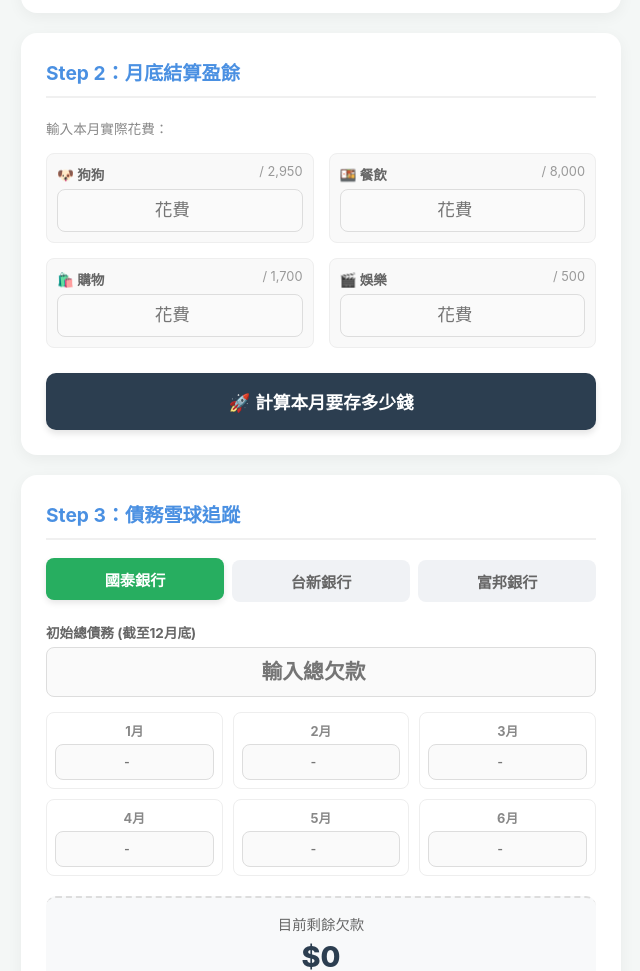
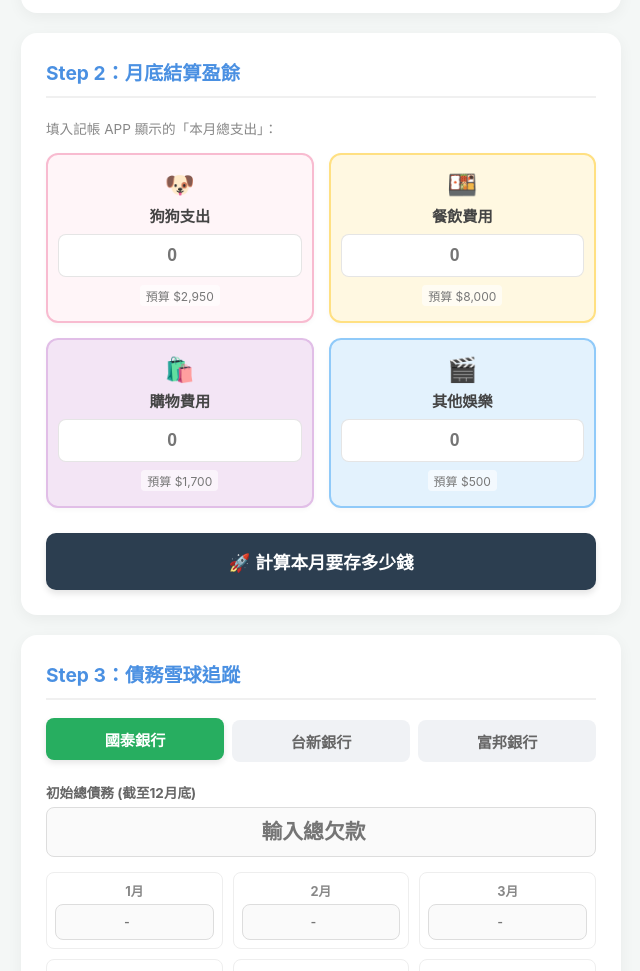
Before and after one commit to topen313/savemymoney, a plain HTML site: page index.html in a window 1280 px wide. Shown: the part 677-1648 px from the top of the page, without its empty margins (319-959 px from the left). Drawn offline with Linux system fonts and the light colour scheme.

Commit message:
Upgrade to version 3.3 with UI enhancements
Updated title and version number from 3.2 to 3.3, improved input field styles, and redesigned expense section.

```diff
--- a/index.html
+++ b/index.html
@@ -3,7 +3,7 @@
 <head>
     <meta charset="UTF-8">
     <meta name="viewport" content="width=device-width, initial-scale=1.0">
-    <title>Taffi 財務指揮中心 3.2 (直覺版)</title>
+    <title>Taffi 財務指揮中心 3.3 (美化版)</title>
     <style>
         /* --- 基礎設定 --- */
         body { font-family: -apple-system, BlinkMacSystemFont, "Segoe UI", Roboto, Helvetica, Arial, sans-serif; background-color: #f4f7f6; color: #333; max-width: 600px; margin: 0 auto; padding: 20px; }
@@ -13,9 +13,9 @@
         .card { background: white; padding: 25px; border-radius: 16px; box-shadow: 0 4px 15px rgba(0,0,0,0.05); margin-bottom: 20px; }
         h2 { font-size: 1.2rem; color: #4a90e2; margin-top: 0; border-bottom: 2px solid #f0f0f0; padding-bottom: 10px; margin-bottom: 20px; }
 
-        /* --- 通用輸入框樣式 --- */
-        input[type="number"] { width: 100%; padding: 10px; border: 1px solid #ddd; border-radius: 8px; font-size: 1.1rem; box-sizing: border-box; text-align: center; transition: border 0.3s; background: #fafafa; }
-        input[type="number"]:focus { border-color: #4a90e2; background: #fff; outline: none; }
+        /* --- 通用輸入框 --- */
+        input[type="number"] { width: 100%; padding: 10px; border: 1px solid #ddd; border-radius: 8px; font-size: 1.1rem; box-sizing: border-box; text-align: center; transition: all 0.3s; background: #fafafa; }
+        input[type="number"]:focus { border-color: #4a90e2; background: #fff; outline: none; box-shadow: 0 0 0 3px rgba(74, 144, 226, 0.1); }
         label { display: block; font-size: 0.85rem; color: #666; margin-bottom: 5px; font-weight: bold; }
 
         /* --- Step 1: 收入區塊 --- */
@@ -28,10 +28,51 @@
         .checklist-text { flex-grow: 1; font-size: 1rem; }
         .checklist-amt { color: #555; font-weight: bold; }
 
-        /* --- Step 2: 支出盈餘區塊 (修復版) --- */
-        .expense-grid { display: grid; grid-template-columns: 1fr 1fr; gap: 15px; margin-bottom: 15px; }
-        .expense-item { background: #f9f9f9; padding: 10px; border-radius: 8px; border: 1px solid #eee; }
-        .budget-hint { font-size: 0.8rem; color: #999; font-weight: normal; float: right; }
+        /* --- Step 2: 支出盈餘區塊 (全新設計) --- */
+        .expense-grid {
+            display: grid;
+            grid-template-columns: 1fr 1fr; /* 兩欄 */
+            gap: 15px;
+            margin-bottom: 15px;
+        }
+
+        .expense-card {
+            background: #fff;
+            border-radius: 12px;
+            padding: 15px 10px;
+            text-align: center;
+            border: 2px solid transparent; /* 預留邊框位置 */
+            box-shadow: 0 2px 5px rgba(0,0,0,0.03);
+            transition: transform 0.2s;
+        }
+
+        .expense-card:hover { transform: translateY(-2px); }
+
+        /* 各類別主題色 */
+        .theme-dog { background-color: #fff5f8; border-color: #f8bbd0; } /* 粉紅 */
+        .theme-food { background-color: #fff8e1; border-color: #ffe082; } /* 橘黃 */
+        .theme-shop { background-color: #f3e5f5; border-color: #e1bee7; } /* 紫色 */
+        .theme-ent { background-color: #e3f2fd; border-color: #90caf9; } /* 藍色 */
+
+        .exp-icon { font-size: 1.5rem; display: block; margin-bottom: 5px; }
+        .exp-title { font-weight: bold; font-size: 0.95rem; color: #444; margin-bottom: 8px; display: block; }
+
+        .expense-card input {
+            background: white;
+            border: 1px solid rgba(0,0,0,0.1);
+            font-weight: bold;
+            color: #333;
+        }
+
+        .exp-budget {
+            margin-top: 8px;
+            font-size: 0.75rem;
+            color: #777;
+            background: rgba(255,255,255,0.6);
+            padding: 2px 6px;
+            border-radius: 4px;
+            display: inline-block;
+        }
 
         button.calc-btn { width: 100%; background-color: #2c3e50; color: white; border: none; padding: 16px; border-radius: 10px; font-size: 1.1rem; font-weight: bold; cursor: pointer; margin-top: 10px; transition: background 0.2s; box-shadow: 0 4px 6px rgba(0,0,0,0.1); }
         button.calc-btn:hover { background-color: #1a252f; transform: translateY(-1px); }
@@ -46,17 +87,15 @@
         .tag-taffi { background-color: #fce4ec; color: #c2185b; }
         .tag-em { background-color: #e8f5e9; color: #2e7d32; }
 
-        /* --- Step 3: 債務區塊 (Tab + 直接輸入) --- */
+        /* --- Step 3: 債務區塊 --- */
         .bank-tabs { display: flex; gap: 8px; margin-bottom: 20px; }
         .tab-btn { flex: 1; padding: 10px; border: none; border-radius: 8px; font-size: 0.95rem; font-weight: bold; color: #666; background-color: #f0f2f5; cursor: pointer; transition: all 0.2s; }
         .tab-btn.active { color: white; transform: translateY(-2px); box-shadow: 0 3px 6px rgba(0,0,0,0.1); }
 
-        /* 銀行顏色 */
         .tab-btn[data-bank="cathay"].active { background-color: #27ae60; }
         .tab-btn[data-bank="taishin"].active { background-color: #e74c3c; }
         .tab-btn[data-bank="fubon"].active { background-color: #2980b9; }
 
-        /* 銀行內容面板 */
         .bank-panel { display: none; }
         .bank-panel.active { display: block; animation: fadeIn 0.3s; }
         @keyframes fadeIn { from { opacity: 0; } to { opacity: 1; } }
@@ -64,14 +103,12 @@
         .debt-header { margin-bottom: 15px; }
         .debt-header input { font-size: 1.3rem; font-weight: bold; color: #333; padding: 12px; }
 
-        /* 月份直接輸入網格 */
         .months-grid { display: grid; grid-template-columns: repeat(3, 1fr); gap: 10px; margin-bottom: 20px; }
         .month-box { background: white; border: 1px solid #eee; border-radius: 8px; padding: 8px; text-align: center; }
         .month-box label { font-size: 0.8rem; margin-bottom: 4px; color: #888; }
         .month-box input { font-size: 1rem; padding: 8px; height: auto; }
         .month-box input:not(:placeholder-shown) { background-color: #e8f5e9; border-color: #a5d6a7; color: #1b5e20; font-weight: bold; }
 
-        /* 底部剩餘金額 */
         .remain-area { background-color: #f8f9fa; border-radius: 10px; padding: 15px; text-align: center; border-top: 2px dashed #ddd; }
         .remain-label { font-size: 0.9rem; color: #666; margin-bottom: 5px; }
         .remain-amount { font-size: 1.8rem; font-weight: 800; color: #2c3e50; }
@@ -80,17 +117,17 @@
 </head>
 <body>
 
-    <h1>💰 財務指揮中心 3.2</h1>
-    <p class="subtitle">收入 -> 結算 -> 還債 (完美動線版)</p>
+    <h1>💰 財務指揮中心 3.3</h1>
+    <p class="subtitle">收入 -> 結算 -> 還債</p>
 
     <div class="card">
         <h2>Step 1：月初收入與分配</h2>
         <div class="income-grid">
-            <div><label>底薪</label><input type="number" id="salaryBase" value="45000"></div>
+            <div><label>底薪</label><input type="number" id="salaryBase" placeholder="輸入金額"></div>
             <div><label>獎金</label><input type="number" id="salaryBonus" placeholder="0"></div>
             <div><label>攝影棚</label><input type="number" id="salaryStudio" placeholder="0"></div>
         </div>
-        <div class="total-income" id="totalIncomeDisplay">總收入：$45,000</div>
+        <div class="total-income" id="totalIncomeDisplay">總收入：$0</div>
 
         <p style="font-size: 0.85rem; color: #666; margin-top: 20px; border-bottom: 1px solid #eee; padding-bottom: 5px;">固定扣款確認：</p>
         <div class="checklist-item"><input type="checkbox" id="check1"><div class="checklist-text">🏠 房貸 (給爸媽)</div><div class="checklist-amt">$15,000</div></div>
@@ -102,24 +139,35 @@
 
     <div class="card">
         <h2>Step 2：月底結算盈餘</h2>
-        <p style="font-size: 0.85rem; color: #888; margin-bottom: 15px;">輸入本月實際花費：</p>
+        <p style="font-size: 0.85rem; color: #888; margin-bottom: 15px;">填入記帳 APP 顯示的「本月總支出」：</p>
 
         <div class="expense-grid">
-            <div class="expense-item">
-                <label>🐶 狗狗 <span class="budget-hint">/ 2,950</span></label>
-                <input type="number" id="spentDog" placeholder="花費">
+            <div class="expense-card theme-dog">
+                <span class="exp-icon">🐶</span>
+                <span class="exp-title">狗狗支出</span>
+                <input type="number" id="spentDog" placeholder="0">
+                <div class="exp-budget">預算 $2,950</div>
             </div>
-            <div class="expense-item">
-                <label>🍱 餐飲 <span class="budget-hint">/ 8,000</span></label>
-                <input type="number" id="spentFood" placeholder="花費">
+
+            <div class="expense-card theme-food">
+                <span class="exp-icon">🍱</span>
+                <span class="exp-title">餐飲費用</span>
+                <input type="number" id="spentFood" placeholder="0">
+                <div class="exp-budget">預算 $8,000</div>
             </div>
-            <div class="expense-item">
-                <label>🛍️ 購物 <span class="budget-hint">/ 1,700</span></label>
-                <input type="number" id="spentShop" placeholder="花費">
+
+            <div class="expense-card theme-shop">
+                <span class="exp-icon">🛍️</span>
+                <span class="exp-title">購物費用</span>
+                <input type="number" id="spentShop" placeholder="0">
+                <div class="exp-budget">預算 $1,700</div>
             </div>
-            <div class="expense-item">
-                <label>🎬 娛樂 <span class="budget-hint">/ 500</span></label>
-                <input type="number" id="spentEnt" placeholder="花費">
+
+            <div class="expense-card theme-ent">
+                <span class="exp-icon">🎬</span>
+                <span class="exp-title">其他娛樂</span>
+                <input type="number" id="spentEnt" placeholder="0">
+                <div class="exp-budget">預算 $500</div>
             </div>
         </div>
 
@@ -211,15 +259,14 @@
     </div>
 
     <script>
-        // --- 核心功能：自動儲存與計算 ---
+        // --- JS 邏輯完全保留 ---
 
         window.onload = function() {
             loadAllData();
         };
 
-        // 1. 讀取資料
         function loadAllData() {
-            const saved = localStorage.getItem('taffiFinanceV3_2');
+            const saved = localStorage.getItem('taffiFinanceV3_3'); // 升級存檔 Key，避免舊格式干擾
             if (saved) {
                 const data = JSON.parse(saved);
                 const inputs = document.querySelectorAll('input');
@@ -234,17 +281,15 @@
                 });
             }
 
-            // 綁定監聽器：只要有變動，馬上儲存並計算
             const allInputs = document.querySelectorAll('input');
             allInputs.forEach(input => {
                 input.addEventListener('input', () => { saveAllData(); refreshAll(); });
                 input.addEventListener('change', () => { saveAllData(); refreshAll(); });
             });
 
-            refreshAll(); // 初始載入時計算一次
+            refreshAll();
         }
 
-        // 2. 儲存資料
         function saveAllData() {
             const inputs = document.querySelectorAll('input');
             const data = {};
@@ -253,19 +298,18 @@
                     data[input.id] = (input.type === 'checkbox') ? input.checked : input.value;
                 }
             });
-            localStorage.setItem('taffiFinanceV3_2', JSON.stringify(data));
+            localStorage.setItem('taffiFinanceV3_3', JSON.stringify(data));
         }
 
-        // 3. 統整計算 (收入 & 債務)
         function refreshAll() {
-            // 計算收入
+            // 收入
             let base = Number(document.getElementById('salaryBase').value) || 0;
             let bonus = Number(document.getElementById('salaryBonus').value) || 0;
             let studio = Number(document.getElementById('salaryStudio').value) || 0;
             let totalIncome = base + bonus + studio;
             document.getElementById('totalIncomeDisplay').innerText = "總收入：$" + totalIncome.toLocaleString();
 
-            // 計算債務
+            // 債務
             ['cathay', 'taishin', 'fubon'].forEach(bank => {
                 let totalDebt = Number(document.getElementById(bank + 'Total').value) || 0;
                 let paid = 0;
@@ -276,7 +320,6 @@
             });
         }
 
-        // 4. 結算按鈕邏輯 (Step 2)
         function calculate() {
             const budgetDog = 2950;
             const budgetFood = 8000;
@@ -307,7 +350,6 @@
             document.getElementById('resultArea').scrollIntoView({behavior: "smooth"});
         }
 
-        // 5. 切換銀行 Tab
         function switchBank(bankName) {
             document.querySelectorAll('.tab-btn').forEach(btn => btn.classList.remove('active'));
             document.querySelector(`.tab-btn[data-bank="${bankName}"]`).classList.add('active');
```
